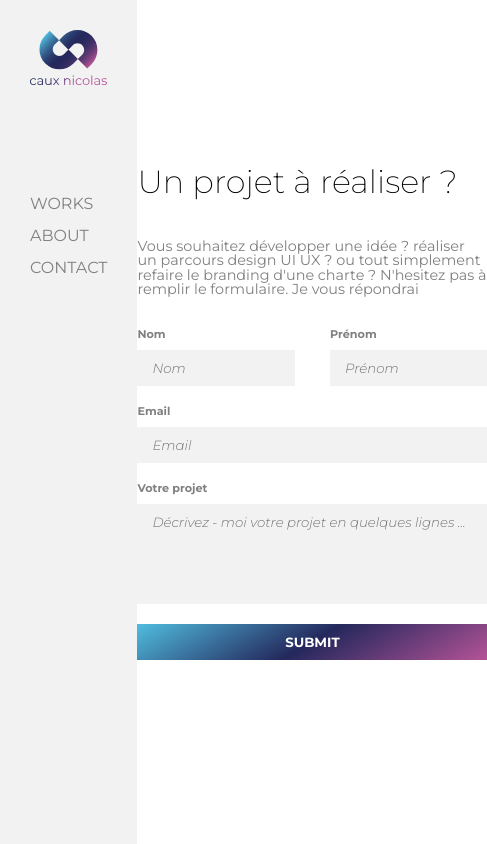
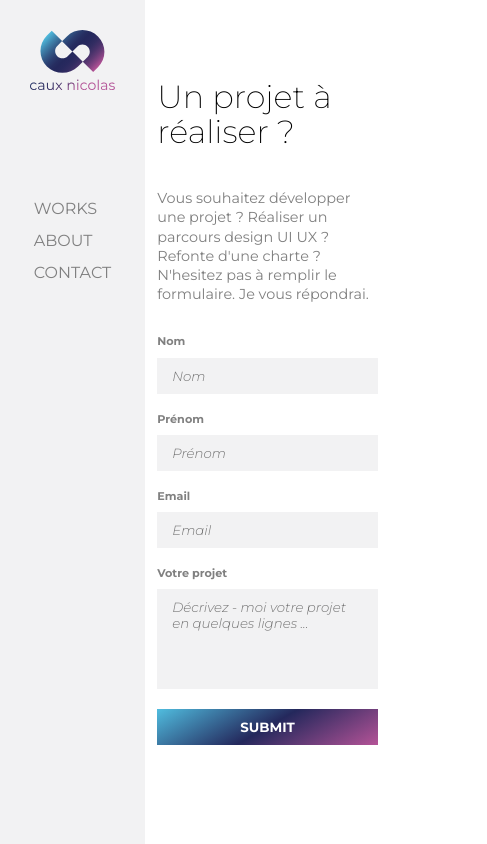
Before and after one commit to cauxNicolas/portfolio, a React (Create React App) app: page /contact in a window 390 px wide. Shown: the whole page, 487 px wide, since content can reach past the window. Built offline with nearby package versions, Linux system fonts and the light colour scheme.

Commit message:
responsive formulaire

```diff
--- a/src/App.css
+++ b/src/App.css
@@ -43,11 +43,6 @@ h1 {
 .mb-1 {
 	margin-bottom: 1rem;
 }
-.effect {
-	opacity: 0;
-	transition-duration: 5s;
-	opacity: 1;
-}
 /*///////////////////*/
 /*/      Menu       /*/
 /*///////////////////*/
@@ -92,6 +87,7 @@ div.menu > a {
 	display: flex;
 	align-items: center;
 	justify-content: center;
+	flex-direction: column;
 }
 
 .black {
@@ -105,11 +101,13 @@ div.menu > a {
 /*/     Page Contact      /*/
 /*/////////////////////////*/
 #formulaire {
-	width: 350px;
+	width: 500px;
+	padding: 20px;
 }
 
 #formulaire > p {
 	font-size: 0.9rem;
+	line-height: 1.2rem;
 	color: grey;
 }
 
@@ -154,3 +152,16 @@ form .input-flex {
 	flex-direction: column;
 	width: 45%;
 }
+
+/* Responsive formulaire */
+@media screen and (max-width: 760px) {
+	#formulaire {
+		width: 90%;
+	}
+	form .input-flex {
+		width: 100%;
+	}
+	.space-between {
+		flex-direction: column;
+	}
+}
--- a/src/containers/Contact.js
+++ b/src/containers/Contact.js
@@ -6,24 +6,24 @@ const Contact = () => {
 			<div id="formulaire" className="effect">
 				<h1>Un projet à réaliser ?</h1>
 				<p className="mb-2">
-					Vous souhaitez développer une idée ? réaliser un parcours
-					design UI UX ? ou tout simplement refaire le branding d'une
-					charte ? N'hesitez pas à remplir le formulaire. Je vous
-					répondrai
+					Vous souhaitez développer une projet ? Réaliser un parcours
+					design UI UX ? Refonte d'une charte ? N'hesitez pas à
+					remplir le formulaire. Je vous répondrai.
 				</p>
+
 				<form>
 					<div className="d-flex space-between">
 						<div className="input-flex">
 							<label>Nom</label>
-							<input placeholder="Nom" />
+							<input placeholder="Nom" type="text" />
 						</div>
 						<div className="input-flex">
 							<label>Prénom</label>
-							<input placeholder="Prénom" />
+							<input placeholder="Prénom" type="text" />
 						</div>
 					</div>
 					<label>Email</label>
-					<input placeholder="Email" />
+					<input placeholder="Email" type="text" />
 					<label>Votre projet</label>
 					<textarea
 						rows="5"
```
Also changed, not shown: 1 other file (tests, documents, lock files or other folders).
